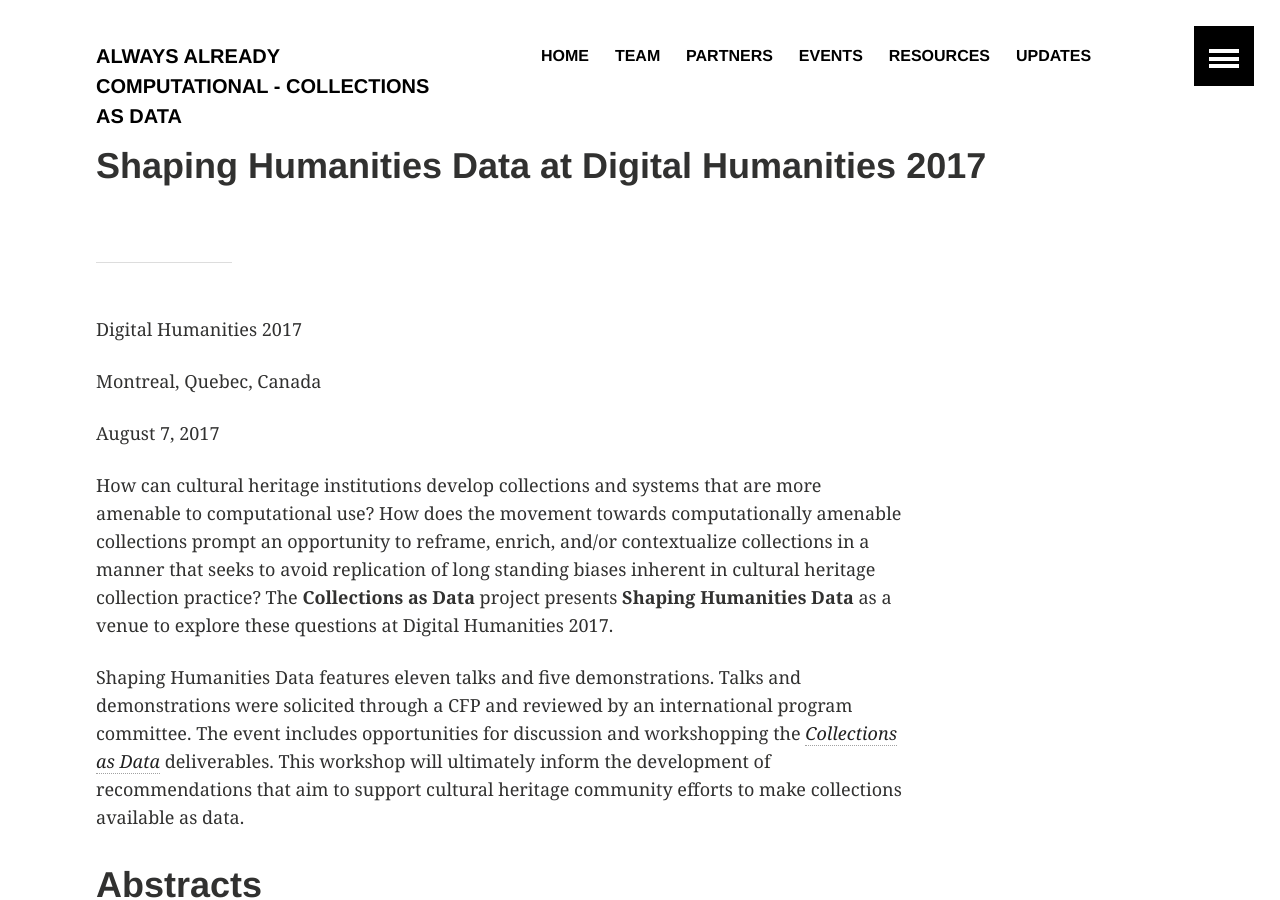
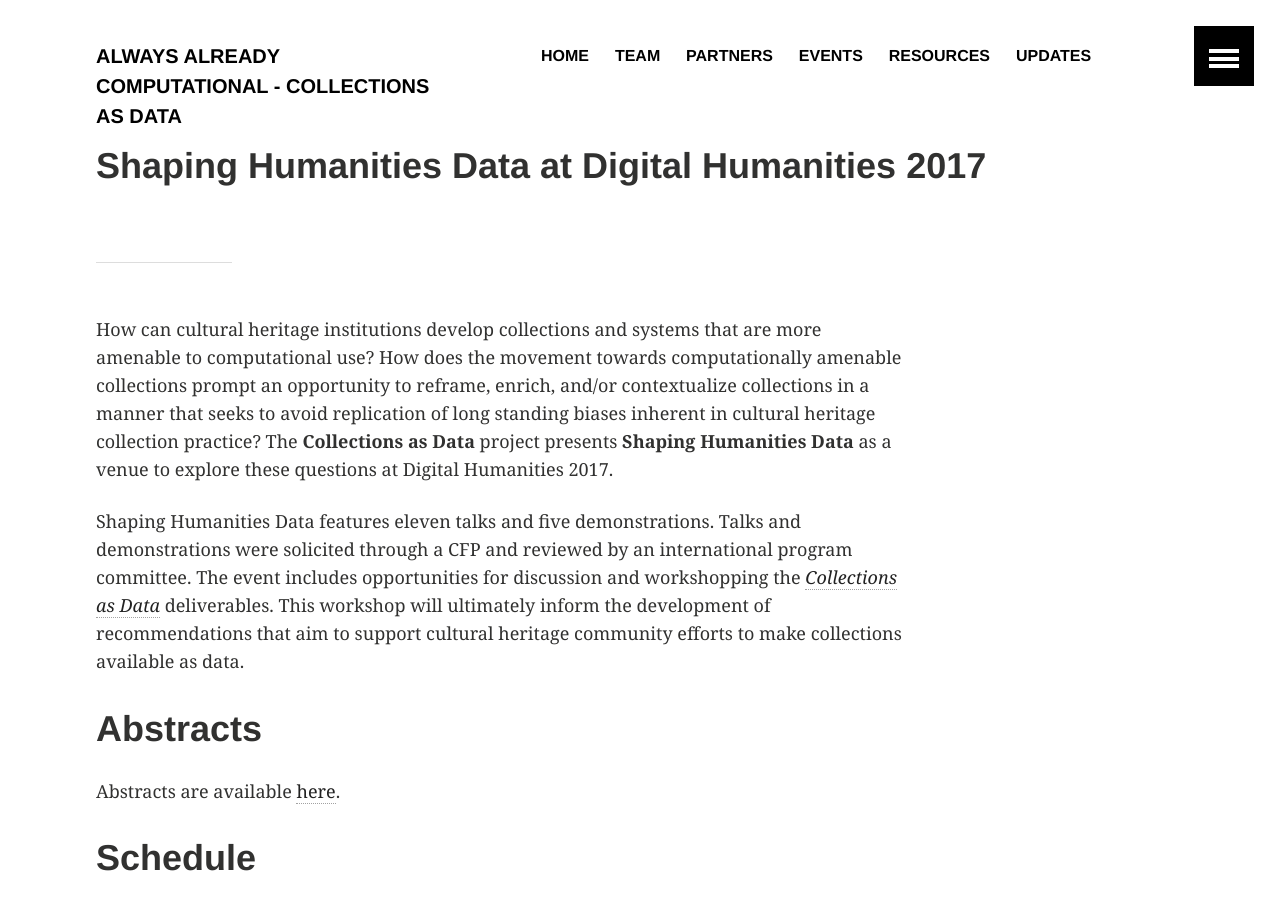
Before and after one commit to collectionsasdata/collectionsasdata.github.io, a Jekyll site: the page built from _posts/2017-08-1-shaping.markdown, in a window 1280 px wide and 900 px high. Built offline with Jekyll 4.4.1, drawn with Linux system fonts in a browser that asks for light colours.

Commit message:
Update 2017-08-1-shaping.markdown

```diff
--- a/_posts/2017-08-1-shaping.markdown
+++ b/_posts/2017-08-1-shaping.markdown
@@ -5,12 +5,6 @@ date:   2017-8-1
 teaser: "Shaping Humanities Data at Digital Humanities 2017"
 ---
 ---
-Digital Humanities 2017
-
-Montreal, Quebec, Canada
-
-August 7, 2017
-
 How can cultural heritage institutions develop collections and systems that are more amenable to computational use? How does the movement towards computationally amenable collections prompt an opportunity to reframe, enrich, and/or contextualize collections in a manner that seeks to avoid replication of long standing biases inherent in cultural heritage collection practice? The **Collections as Data** project presents **Shaping Humanities Data** as a venue to explore these questions at Digital Humanities 2017.
 
 Shaping Humanities Data features eleven talks and five demonstrations. Talks and demonstrations were solicited through a CFP and reviewed by an international program committee. The event includes opportunities for discussion and workshopping the [*Collections as Data*](https://collectionsasdata.github.io/statement/) deliverables. This workshop will ultimately inform the development of recommendations that aim to support cultural heritage community efforts to make collections available as data.
```
